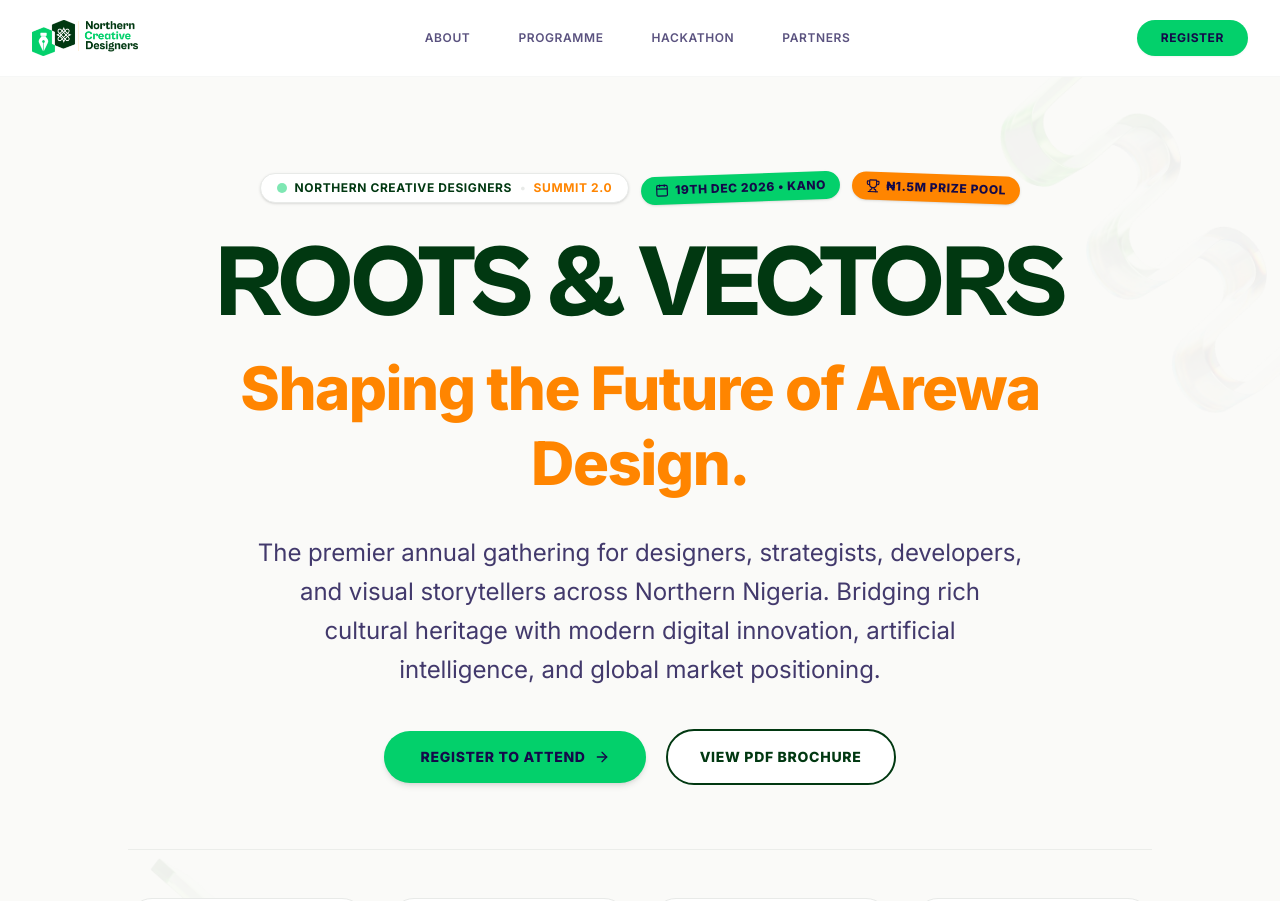
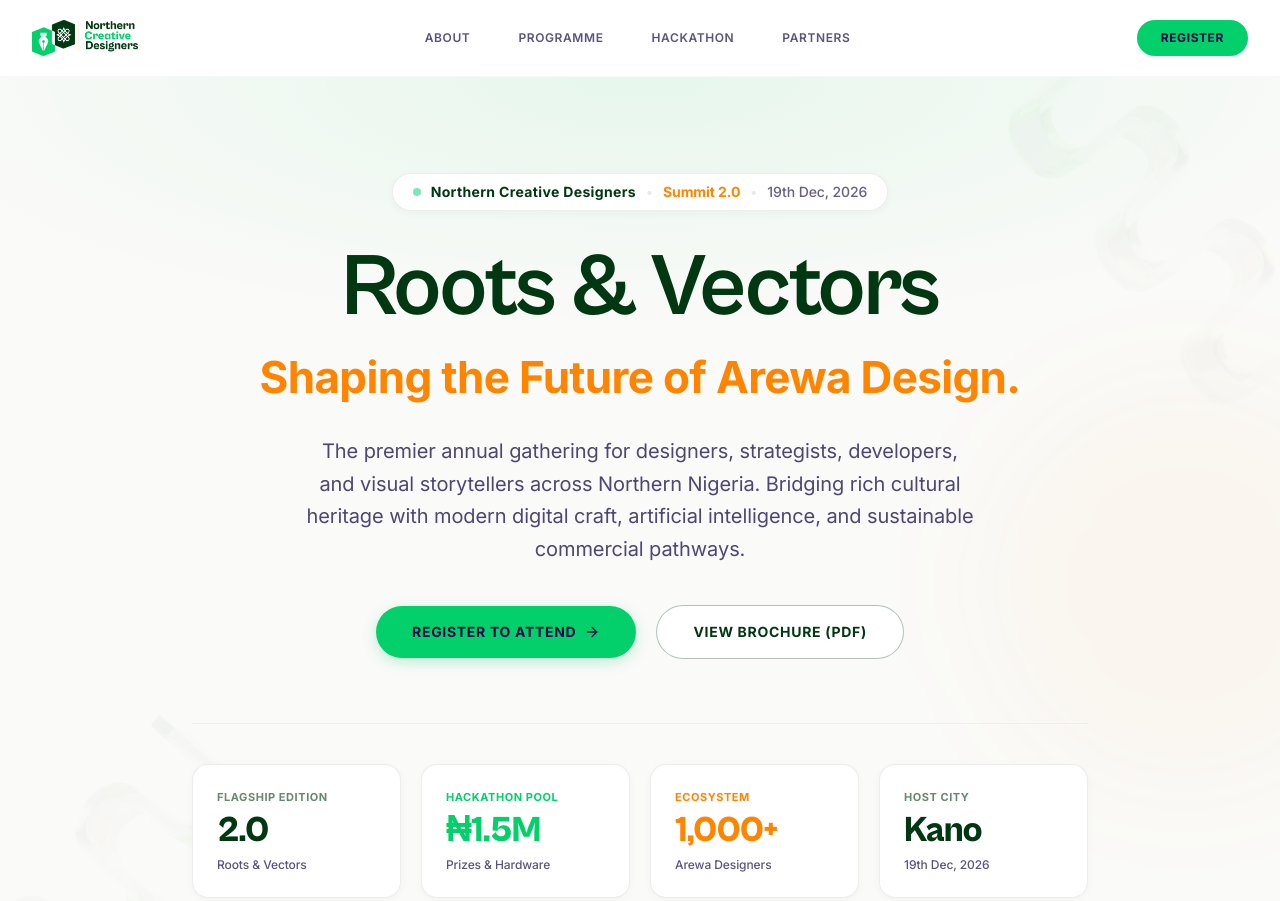
Before and after one commit to aminumuhammad000/northern-creative-designers, a Next.js app: page / in a window 1280 px wide. Shown: the top 901 px of the page. Built offline with nearby package versions, Linux system fonts and the light colour scheme.

Commit message:
style: smooth hero section with refined typography, silky ambient lighting, and elegant metric cards

```diff
--- a/components/sections/HeroSection.tsx
+++ b/components/sections/HeroSection.tsx
@@ -3,14 +3,18 @@
 import React from "react";
 import Link from "next/link";
 import Image from "next/image";
-import { ArrowRight, Sparkles, Trophy, Calendar, MapPin, Users } from "lucide-react";
+import { ArrowRight, Calendar, MapPin, Trophy, Sparkles } from "lucide-react";
 import { eventConfig } from "@/config/event";
 
 export function HeroSection() {
   return (
-    <section className="relative overflow-hidden bg-[#FAFAF8] border-b border-neutral-border pt-16 pb-20 md:pt-24 md:pb-32">
-      {/* Authentic Arewa Geometric Watermarks floating in corners */}
-      <div className="absolute -top-10 -right-10 w-80 h-96 opacity-[0.06] pointer-events-none select-none">
+    <section className="relative overflow-hidden bg-[#FAFAF8] border-b border-neutral-border/60 pt-16 pb-20 md:pt-24 md:pb-32">
+      {/* Silky ambient background radial glows */}
+      <div className="absolute top-0 left-1/2 -translate-x-1/2 w-full max-w-7xl h-[500px] bg-[radial-gradient(ellipse_60%_50%_at_50%_0%,rgba(3,208,107,0.08),rgba(255,255,255,0))] pointer-events-none" />
+      <div className="absolute top-1/3 -right-24 w-96 h-96 bg-tangerine/[0.04] rounded-full blur-3xl pointer-events-none" />
+
+      {/* Authentic Arewa Geometric Watermarks with softened opacity */}
+      <div className="absolute -top-12 -right-12 w-80 h-96 opacity-[0.035] pointer-events-none select-none blur-[0.5px]">
         <Image
           src="/images/pdf_extracted/arewa_motif_pattern.png"
           alt=""
@@ -20,7 +24,7 @@ export function HeroSection() {
           priority
         />
       </div>
-      <div className="absolute -bottom-16 -left-16 w-80 h-96 opacity-[0.05] pointer-events-none select-none -scale-x-100">
+      <div className="absolute -bottom-16 -left-16 w-80 h-96 opacity-[0.03] pointer-events-none select-none -scale-x-100 blur-[0.5px]">
         <Image
           src="/images/pdf_extracted/arewa_motif_pattern.png"
           alt=""
@@ -30,50 +34,37 @@ export function HeroSection() {
         />
       </div>
 
-      <div className="max-w-6xl mx-auto px-4 sm:px-6 lg:px-8 text-center relative z-10">
-        {/* Floating Sticker Badges (Chowdeck Style) */}
-        <div className="flex flex-wrap items-center justify-center gap-3 mb-8">
-          {/* Badge 1: Official Organization & Edition Pill */}
-          <div className="inline-flex items-center gap-2 px-4 py-1.5 rounded-full bg-white border border-neutral-border text-xs font-bold text-pine shadow-sm hover:scale-105 transition-transform cursor-default">
-            <span className="w-2.5 h-2.5 rounded-full bg-spring animate-pulse" />
-            <span className="uppercase tracking-wider">Northern Creative Designers</span>
-            <span className="text-neutral-border">•</span>
-            <span className="text-tangerine uppercase tracking-wider">Summit 2.0</span>
-          </div>
-
-          {/* Badge 2: Floating Date Pill (Tilted -2deg) */}
-          <div className="hidden sm:inline-flex items-center gap-1.5 px-3.5 py-1.5 rounded-full bg-spring text-navy text-xs font-extrabold uppercase tracking-wider shadow-sm -rotate-2 hover:rotate-0 transition-transform cursor-default">
-            <Calendar className="w-3.5 h-3.5" />
-            <span>19th Dec 2026 • Kano</span>
-          </div>
-
-          {/* Badge 3: Floating Prize Pill (Tilted +2deg) */}
-          <div className="hidden md:inline-flex items-center gap-1.5 px-3.5 py-1.5 rounded-full bg-tangerine text-navy text-xs font-extrabold uppercase tracking-wider shadow-sm rotate-2 hover:rotate-0 transition-transform cursor-default">
-            <Trophy className="w-3.5 h-3.5" />
-            <span>₦1.5M Prize Pool</span>
-          </div>
+      <div className="max-w-5xl mx-auto px-4 sm:px-6 lg:px-8 text-center relative z-10">
+        {/* Single, Sleek Unified Pill Badge */}
+        <div className="inline-flex items-center gap-2 sm:gap-2.5 px-4 sm:px-5 py-2 rounded-full bg-white border border-neutral-border/80 text-xs sm:text-sm font-semibold text-pine shadow-[0_2px_8px_rgba(1,56,17,0.04)] mb-8 transition-all hover:border-spring/50 hover:shadow-sm">
+          <span className="w-2 h-2 rounded-full bg-spring animate-pulse flex-shrink-0" />
+          <span className="font-bold tracking-wide text-pine">Northern Creative Designers</span>
+          <span className="text-neutral-border">•</span>
+          <span className="text-tangerine font-bold">Summit 2.0</span>
+          <span className="text-neutral-border hidden sm:inline">•</span>
+          <span className="text-navy/65 font-medium hidden sm:inline">19th Dec, 2026</span>
         </div>
 
-        {/* Chowdeck-Style Giant, Confident Display Headline */}
-        <div className="space-y-4 max-w-5xl mx-auto">
-          <h1 className="type-hero-display text-pine tracking-tight">
-            ROOTS &amp; VECTORS
+        {/* Buttery Smooth Display Typography */}
+        <div className="space-y-3 max-w-4xl mx-auto">
+          <h1 className="text-4xl sm:text-6xl md:text-7xl lg:text-[5.5rem] font-bold text-pine tracking-[-0.025em] leading-[1.04]">
+            Roots &amp; Vectors
           </h1>
-          <p className="text-2xl sm:text-4xl md:text-5xl lg:text-6xl font-extrabold text-tangerine tracking-tight leading-tight">
+          <p className="text-2xl sm:text-3xl md:text-4xl lg:text-[2.75rem] font-bold text-tangerine tracking-[-0.015em] leading-snug">
             Shaping the Future of Arewa Design.
           </p>
         </div>
 
-        {/* Crisp, Smooth Body Typography */}
-        <p className="mt-8 text-base sm:text-xl md:text-2xl text-navy/80 max-w-3xl mx-auto leading-relaxed font-normal">
-          The premier annual gathering for designers, strategists, developers, and visual storytellers across Northern Nigeria. Bridging rich cultural heritage with modern digital innovation, artificial intelligence, and global market positioning.
+        {/* Relaxed, Effortless Editorial Body Text */}
+        <p className="mt-7 text-base sm:text-lg md:text-xl text-navy/75 max-w-2xl mx-auto leading-relaxed font-normal">
+          The premier annual gathering for designers, strategists, developers, and visual storytellers across Northern Nigeria. Bridging rich cultural heritage with modern digital craft, artificial intelligence, and sustainable commercial pathways.
         </p>
 
-        {/* Chowdeck-Style Chunky Action Buttons */}
+        {/* Clean, Tactile Action Buttons */}
         <div className="mt-10 flex flex-wrap items-center justify-center gap-4 sm:gap-5">
           <Link
             href="/register"
-            className="inline-flex items-center justify-center px-9 py-4 rounded-full bg-spring text-navy text-sm font-extrabold tracking-wider uppercase shadow-md hover:bg-[#02b25b] hover:shadow-lg hover:scale-105 active:scale-95 transition-all duration-200 focus:outline-none focus-visible:ring-2 focus-visible:ring-spring focus-visible:ring-offset-2"
+            className="inline-flex items-center justify-center px-8 sm:px-9 py-3.5 sm:py-4 rounded-full bg-spring text-navy text-xs sm:text-sm font-bold tracking-wider uppercase shadow-[0_4px_14px_rgba(3,208,107,0.25)] hover:bg-[#02b25b] hover:shadow-[0_6px_20px_rgba(3,208,107,0.35)] hover:-translate-y-0.5 active:translate-y-0 transition-all duration-300 focus:outline-none focus-visible:ring-2 focus-visible:ring-spring focus-visible:ring-offset-2"
           >
             <span>Register to Attend</span>
             <ArrowRight className="w-4 h-4 ml-2" />
@@ -81,63 +72,63 @@ export function HeroSection() {
 
           <Link
             href="/NCD Summit 26.pdf"
-            className="inline-flex items-center justify-center px-8 py-4 rounded-full bg-white border-2 border-pine text-pine text-sm font-extrabold tracking-wider uppercase hover:bg-pine hover:text-white hover:scale-105 active:scale-95 transition-all duration-200 focus:outline-none focus-visible:ring-2 focus-visible:ring-pine"
+            className="inline-flex items-center justify-center px-8 sm:px-9 py-3.5 sm:py-4 rounded-full bg-white border border-pine/30 text-pine text-xs sm:text-sm font-bold tracking-wider uppercase hover:border-pine hover:bg-pine/5 hover:-translate-y-0.5 active:translate-y-0 transition-all duration-300 focus:outline-none focus-visible:ring-2 focus-visible:ring-pine"
           >
-            <span>View PDF Brochure</span>
+            <span>View Brochure (PDF)</span>
           </Link>
         </div>
 
-        {/* Chowdeck-Inspired Big Metric Cards with Hover Motion */}
-        <div className="mt-16 pt-12 border-t border-neutral-border/80 grid grid-cols-2 md:grid-cols-4 gap-4 sm:gap-6 max-w-5xl mx-auto text-left">
-          {/* Card 1 */}
-          <div className="p-5 sm:p-6 rounded-3xl bg-white border border-neutral-border hover:-translate-y-1.5 hover:shadow-md transition-all duration-300">
+        {/* Smooth Glass-Style Metric Cards with Gentle Hover Elevation */}
+        <div className="mt-16 pt-10 border-t border-neutral-border/60 grid grid-cols-2 md:grid-cols-4 gap-4 sm:gap-5 max-w-4xl mx-auto text-left">
+          {/* Metric 1 */}
+          <div className="p-5 sm:p-6 rounded-2xl bg-white border border-neutral-border/80 shadow-[0_2px_8px_rgba(1,56,17,0.03)] hover:-translate-y-1 hover:shadow-md hover:border-spring/40 transition-all duration-300">
             <span className="text-[11px] font-bold text-pine/60 uppercase tracking-wider block mb-1">
-              Confirmed Edition
+              Flagship Edition
             </span>
-            <p className="text-4xl sm:text-5xl font-black text-pine font-cabinet tracking-tight">
+            <p className="text-3xl sm:text-4xl font-extrabold text-pine font-cabinet tracking-tight">
               2.0
             </p>
-            <p className="text-xs text-navy/70 mt-2 font-medium">
-              Roots &amp; Vectors Theme
+            <p className="text-xs text-navy/70 mt-1.5 font-medium">
+              Roots &amp; Vectors
             </p>
           </div>
 
-          {/* Card 2 */}
-          <div className="p-5 sm:p-6 rounded-3xl bg-white border border-neutral-border hover:-translate-y-1.5 hover:shadow-md transition-all duration-300">
+          {/* Metric 2 */}
+          <div className="p-5 sm:p-6 rounded-2xl bg-white border border-neutral-border/80 shadow-[0_2px_8px_rgba(1,56,17,0.03)] hover:-translate-y-1 hover:shadow-md hover:border-spring/40 transition-all duration-300">
             <span className="text-[11px] font-bold text-spring uppercase tracking-wider block mb-1">
-              Hackathon Prizes
+              Hackathon Pool
             </span>
-            <p className="text-4xl sm:text-5xl font-black text-spring font-cabinet tracking-tight">
+            <p className="text-3xl sm:text-4xl font-extrabold text-spring font-cabinet tracking-tight">
               ₦1.5M
             </p>
-            <p className="text-xs text-navy/70 mt-2 font-medium">
-              Hardware &amp; Cash Awards
+            <p className="text-xs text-navy/70 mt-1.5 font-medium">
+              Prizes &amp; Hardware
             </p>
           </div>
 
-          {/* Card 3 */}
-          <div className="p-5 sm:p-6 rounded-3xl bg-white border border-neutral-border hover:-translate-y-1.5 hover:shadow-md transition-all duration-300">
+          {/* Metric 3 */}
+          <div className="p-5 sm:p-6 rounded-2xl bg-white border border-neutral-border/80 shadow-[0_2px_8px_rgba(1,56,17,0.03)] hover:-translate-y-1 hover:shadow-md hover:border-spring/40 transition-all duration-300">
             <span className="text-[11px] font-bold text-tangerine uppercase tracking-wider block mb-1">
-              Community Scale
+              Ecosystem
             </span>
-            <p className="text-4xl sm:text-5xl font-black text-tangerine font-cabinet tracking-tight">
+            <p className="text-3xl sm:text-4xl font-extrabold text-tangerine font-cabinet tracking-tight">
               1,000+
             </p>
-            <p className="text-xs text-navy/70 mt-2 font-medium">
-              Attendees Across Arewa
+            <p className="text-xs text-navy/70 mt-1.5 font-medium">
+              Arewa Designers
             </p>
           </div>
 
-          {/* Card 4 */}
-          <div className="p-5 sm:p-6 rounded-3xl bg-white border border-neutral-border hover:-translate-y-1.5 hover:shadow-md transition-all duration-300">
+          {/* Metric 4 */}
+          <div className="p-5 sm:p-6 rounded-2xl bg-white border border-neutral-border/80 shadow-[0_2px_8px_rgba(1,56,17,0.03)] hover:-translate-y-1 hover:shadow-md hover:border-spring/40 transition-all duration-300">
             <span className="text-[11px] font-bold text-pine/60 uppercase tracking-wider block mb-1">
-              Venue Location
+              Host City
             </span>
-            <p className="text-3xl sm:text-4xl font-black text-pine font-cabinet tracking-tight mt-1">
+            <p className="text-3xl sm:text-4xl font-extrabold text-pine font-cabinet tracking-tight">
               Kano
             </p>
-            <p className="text-xs text-navy/70 mt-2 font-medium">
-              Northern Nigeria
+            <p className="text-xs text-navy/70 mt-1.5 font-medium">
+              19th Dec, 2026
             </p>
           </div>
         </div>
```
